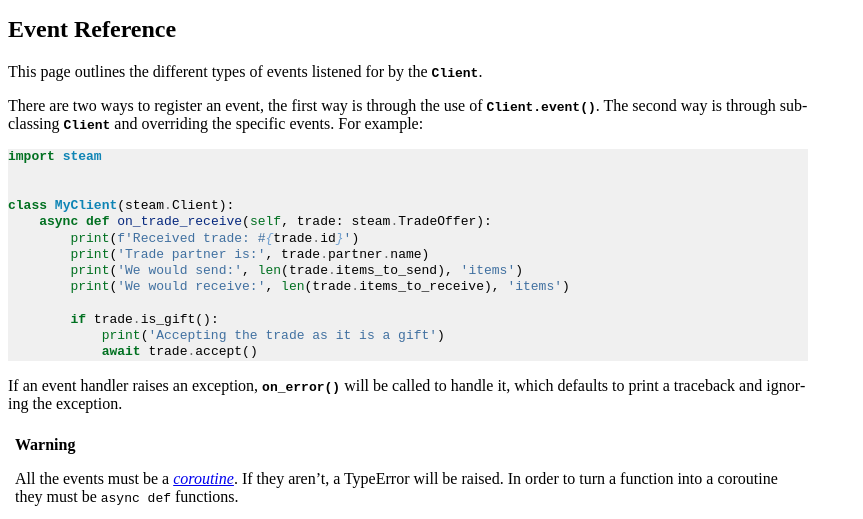
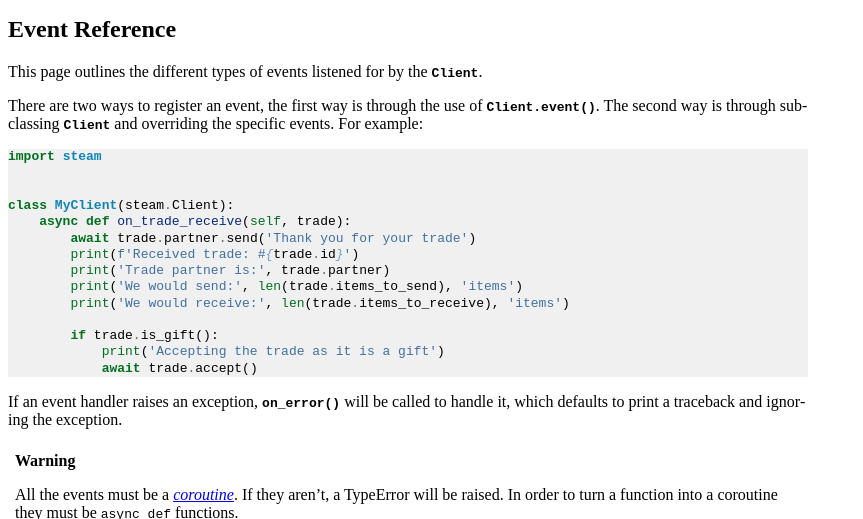
Before and after one commit to Gobot1234/steam.py, a Sphinx documentation site: the page built from docs/api.rst, in a window 1280 px wide and 900 px high, scrolled down 442 px, cut to the strip 46-565 px from the top of the window. Shown: the whole strip, without its empty margins (0-863 px from the left). Built offline with Sphinx 7.4.7, drawn with Linux system fonts in a browser that asks for light colours; some of the changed text lies outside the part shown.

Commit message:
Add a note about `GroupChannel.send` not working. Ma,ke `on_trade_receive` example a bit nicer.

```diff
--- a/docs/api.rst
+++ b/docs/api.rst
@@ -43,9 +43,10 @@ overriding the specific events. For example: ::
 
 
     class MyClient(steam.Client):
-        async def on_trade_receive(self, trade: steam.TradeOffer):
+        async def on_trade_receive(self, trade):
+            await trade.partner.send('Thank you for your trade')
             print(f'Received trade: #{trade.id}')
-            print('Trade partner is:', trade.partner.name)
+            print('Trade partner is:', trade.partner)
             print('We would send:', len(trade.items_to_send), 'items')
             print('We would receive:', len(trade.items_to_receive), 'items')
 
```
Also changed, not shown: other parts of docs/api.rst (+5 -0 lines).
